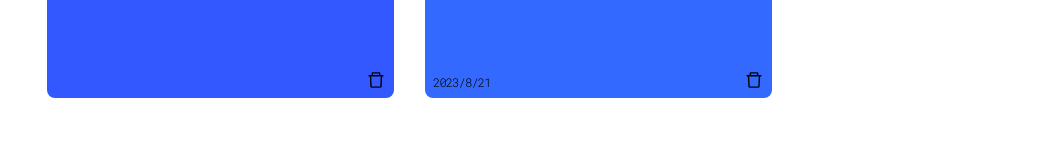
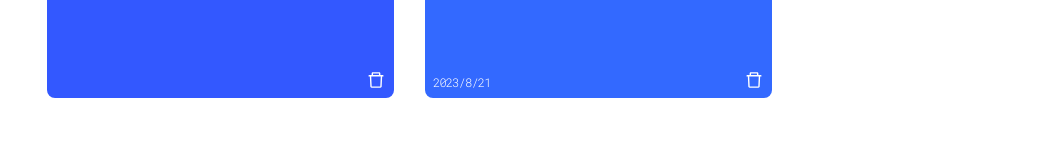
Before and after one commit to poudelsanchit/Notes, a React (Vite) app: page /home in a window 1280 px wide. Shown: the part 242-402 px from the top of the page, without its empty margins (225-1280 px from the left). Built offline with nearby package versions, Linux system fonts and the light colour scheme.

Commit message:
update NoteItem.jsx

```diff
--- a/src/Components/NoteItem.jsx
+++ b/src/Components/NoteItem.jsx
@@ -22,7 +22,7 @@ const NoteItem = ({id,note_title,note_text,note_date,color,handleDeleteNote}) =>
             {note_text}
         </div>
         </div>
-        <div className='text-xs text-[#000000] flex items-end justify-between font-light'>
+        <div className='text-xs text-[#ffffff] flex items-end justify-between font-light'>
         <div>{note_date}</div>
         <AiOutlineDelete className='text-xl cursor-pointer' onClick={()=>handleDeleteNote(id)}/>
         </div>
```
